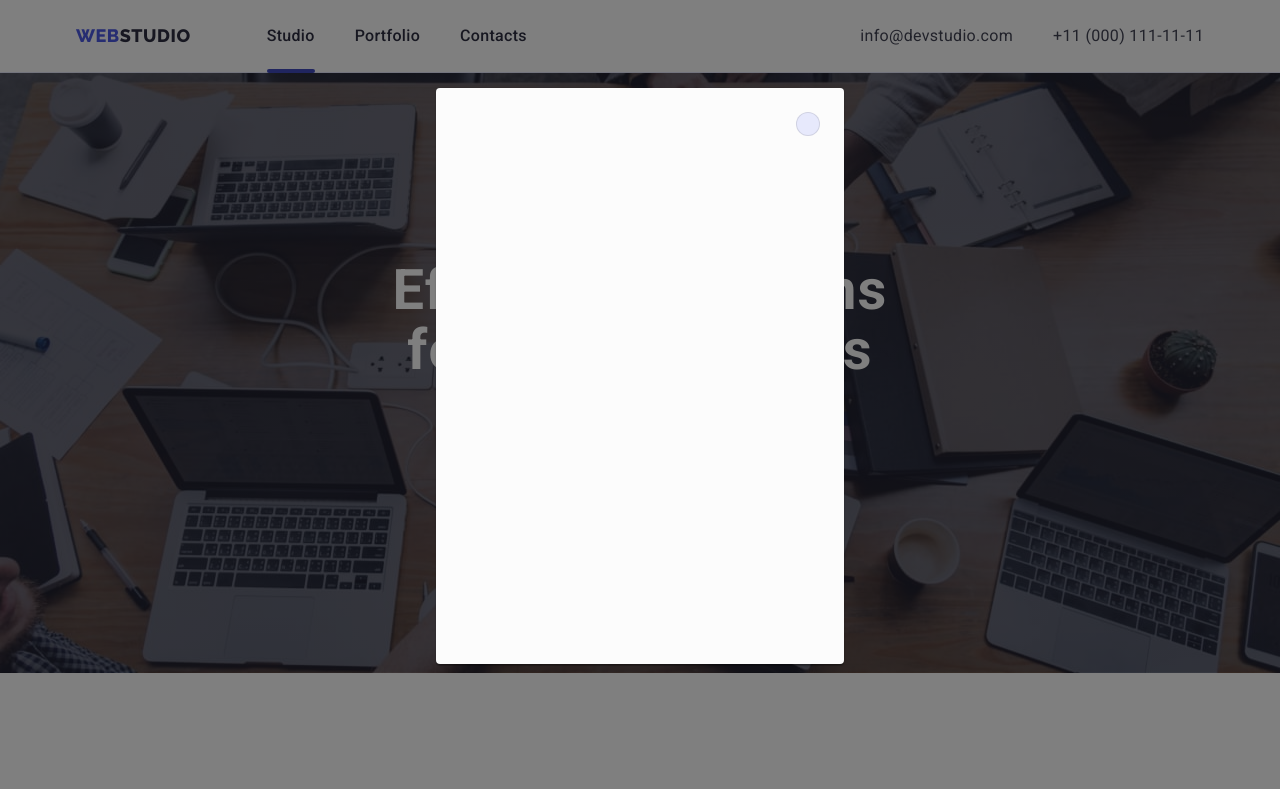
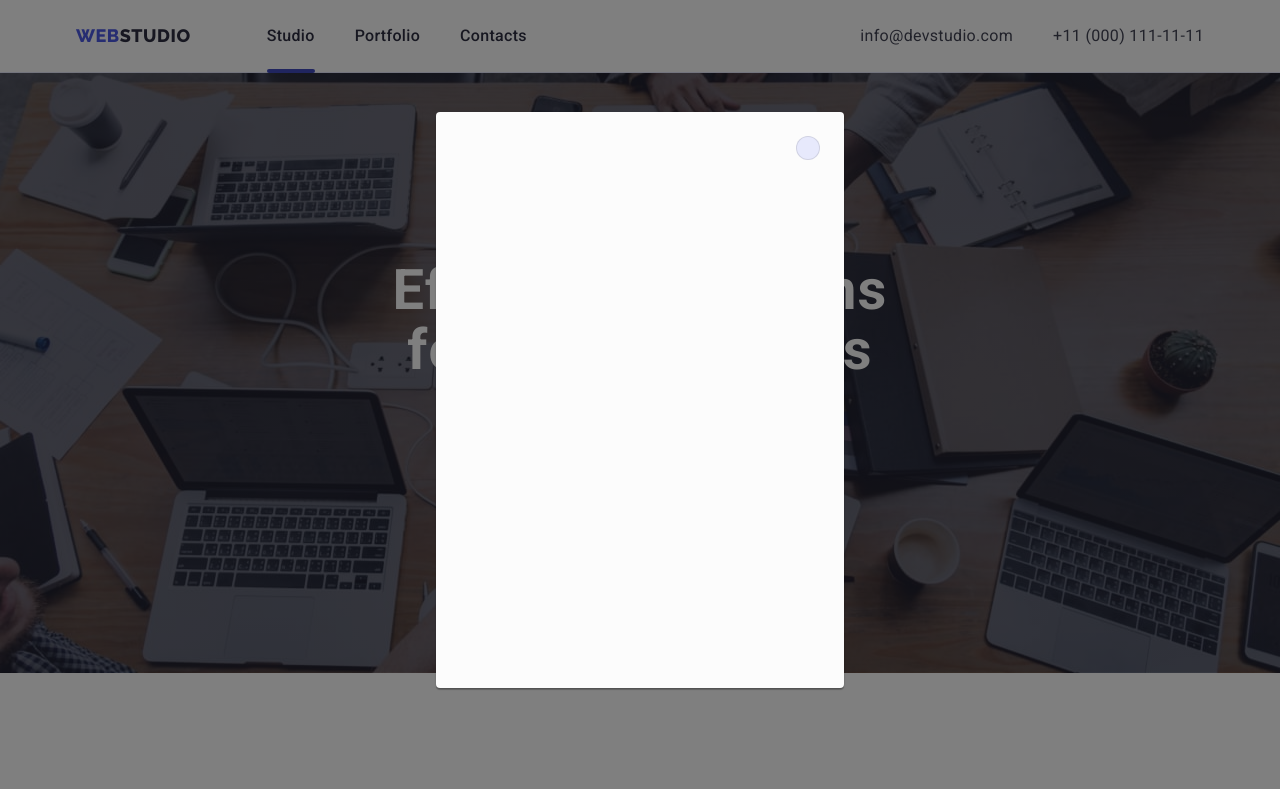
Before and after one commit to TrifonovDenys/goit-markup-hw-05, a plain HTML site: page index.html in a window 1280 px wide. Both pictures are taken after a click on the button "Order Service". Shown: the top 789 px of the page. Drawn offline with nearby package versions, Linux system fonts and the light colour scheme.

Commit message:
Update style.css

```diff
--- a/css/style.css
+++ b/css/style.css
@@ -508,7 +508,7 @@ background-color: #31D0AA;}
   height: 576px;
   background-color: #fff;
   cursor: initial;
-  margin: 88px auto;
+  margin: auto;
   background: #FCFCFC;
   box-shadow: 0px 1px 1px rgba(0, 0, 0, 0.14), 0px 1px 3px rgba(0, 0, 0, 0.12), 0px 2px 1px rgba(0, 0, 0, 0.2);
   border-radius: 4px;
```
